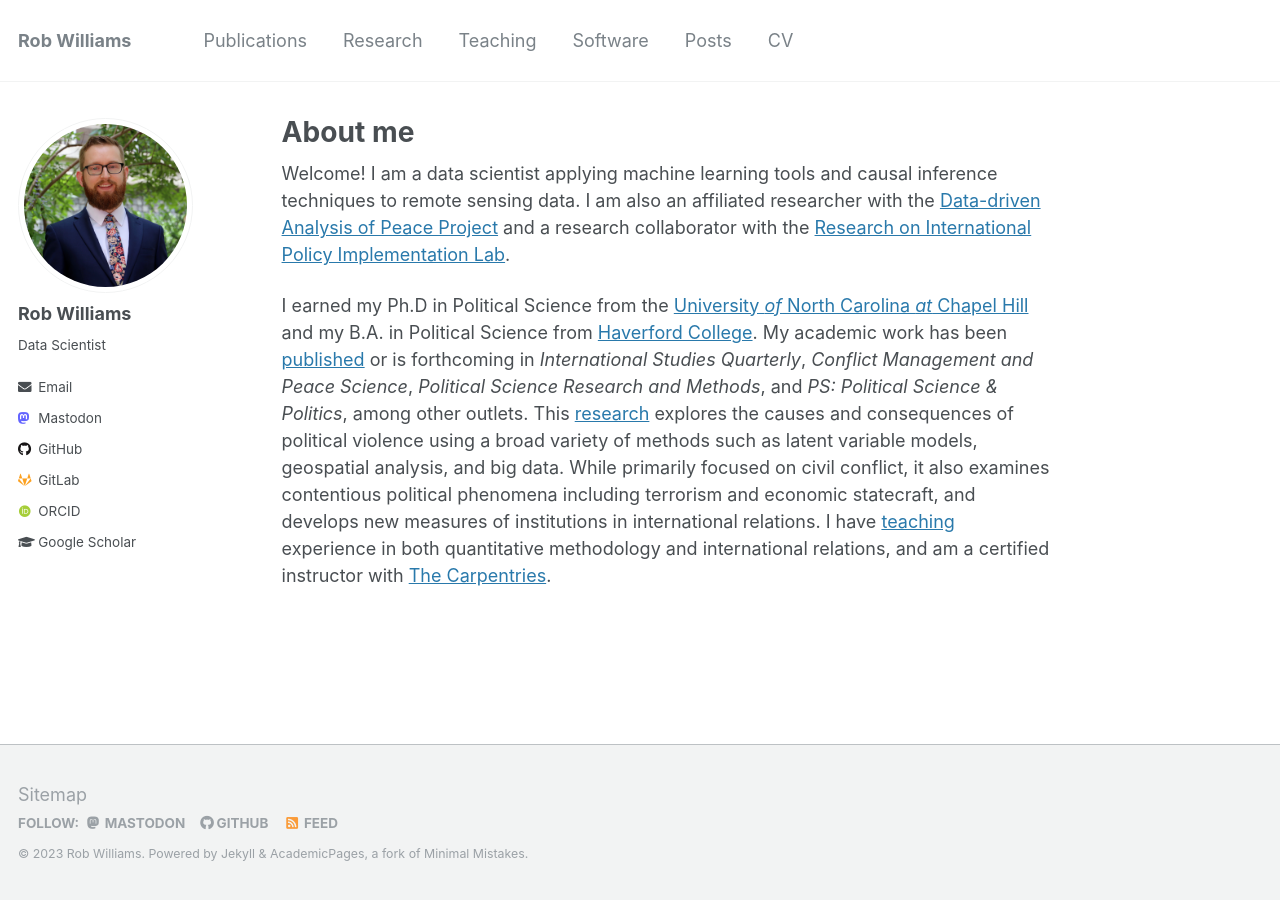
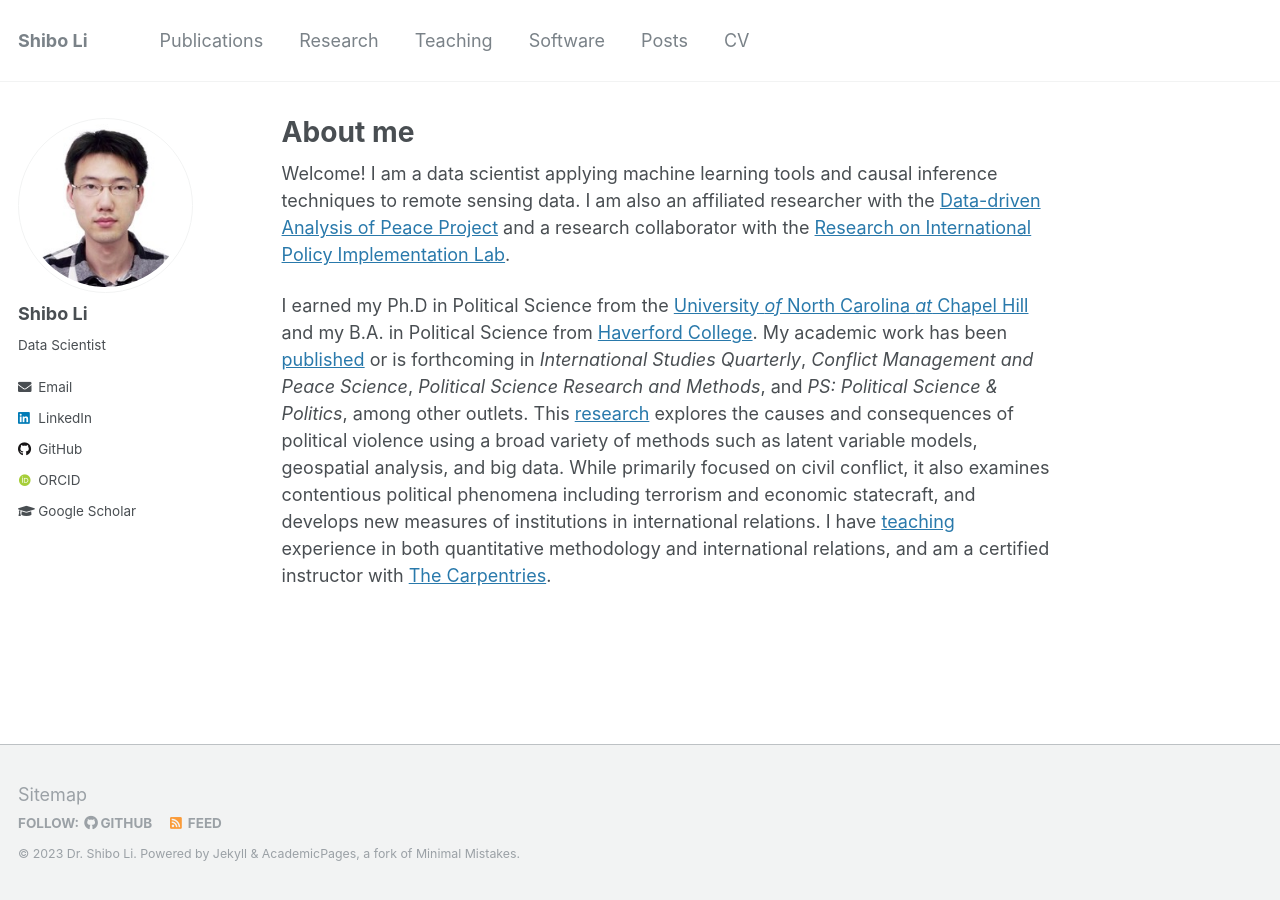
Before and after one commit to shiboli/shiboli.github.io, a Jekyll site: the page built from _pages/about.md, in a window 1280 px wide. Built offline with Jekyll 4.4.1, drawn with Linux system fonts in a browser that asks for light colours; some web fonts are replaced.

Commit message:
modify profile

```diff
--- a/_config.yml
+++ b/_config.yml
@@ -7,13 +7,13 @@
 
 # Site Settings
 locale                   : "en-US"
-title                    : "Rob Williams"
+title                    : "Shibo Li"
 title_separator          : "-"
-name                     : &name "Rob Williams"
-description              : &description "Postdoc in Political Science"
-url                      : https://jayrobwilliams.com # the base hostname & protocol for your site e.g. "https://mmistakes.github.io"
+name                     : &name "Dr. Shibo Li"
+description              : &description "Associate Professor"
+url                      : https://shiboli.github.io # the base hostname & protocol for your site e.g. "https://mmistakes.github.io"
 baseurl                  : "" # the subpath of your site, e.g. "/blog"
-repository               : "jayrobwilliams/jayrobwilliams.github.io"
+repository               : "shiboli/shiboli.github.io"
 teaser                   : # filename of teaser fallback teaser image placed in /images/, .e.g. "500x300.png"
 breadcrumbs              : false # true, false (default)
 words_per_minute         : 160
@@ -57,7 +57,7 @@ yandex_site_verification :
 
 # Social Sharing
 mastodon:
-  username               : "fosstodon.org/@jayrobw"
+  username               :
 twitter:
   username               :
 facebook:
@@ -84,15 +84,15 @@ analytics:
 
 # Site Author
 author:
-  name             : "Rob Williams"
-  avatar           : "profile.png"
+  name             : "Shibo Li"
+  avatar           : "profile.jpg"
   bio              : "Data Scientist"
   location         :
   employer         :
   pubmed           :
-  orcid            : "http://orcid.org/0000-0001-9259-3883"
-  googlescholar    : "https://scholar.google.com/citations?user=fiaPSmgAAAAJ"
-  email            : "rob.williams@wustl.edu"
+  orcid            : "https://orcid.org/0000-0001-8398-4102"
+  googlescholar    : "https://scholar.google.com/citations?user=Zsfdxk4AAAAJ&hl=en"
+  email            : "shiboli2016@126.com, sb.li@siat.ac.cn"
   researchgate     :  # example: "https://www.researchgate.net/profile/yourprofile"
   uri              :
   bitbucket        :
@@ -101,15 +101,15 @@ author:
   flickr           :
   facebook         :
   foursquare       :
-  github           : "jayrobwilliams"
-  gitlab           : "jayrobwilliams"
+  github           : "shiboli"
+  gitlab           :
   google_plus      :
   keybase          :
   instagram        :
   impactstory      : #"https://profiles.impactstory.org/u/xxxx-xxxx-xxxx-xxxx"
   lastfm           :
-  linkedin         :
-  mastodon         : "fosstodon.org/@jayrobw"
+  linkedin         : "https://www.linkedin.com/in/shiboli/"
+  mastodon         :
   pinterest        :
   soundcloud       :
   stackoverflow    : #"https://stackoverflow.com/users/10912314/jayrobwilliams"
```
Also changed, not shown: images/profile.jpg (added), images/profile.png (deleted), 2 other files.
